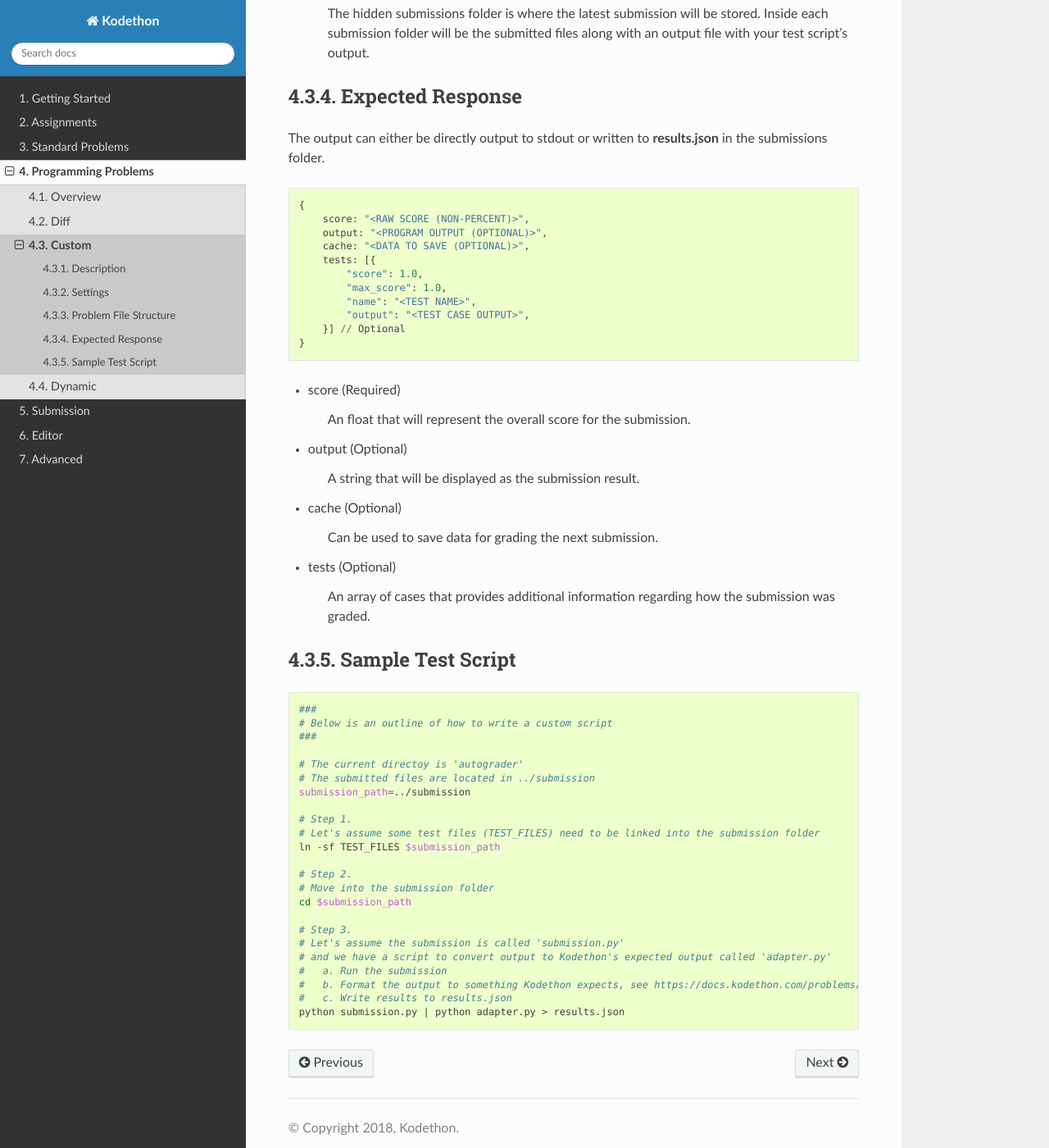
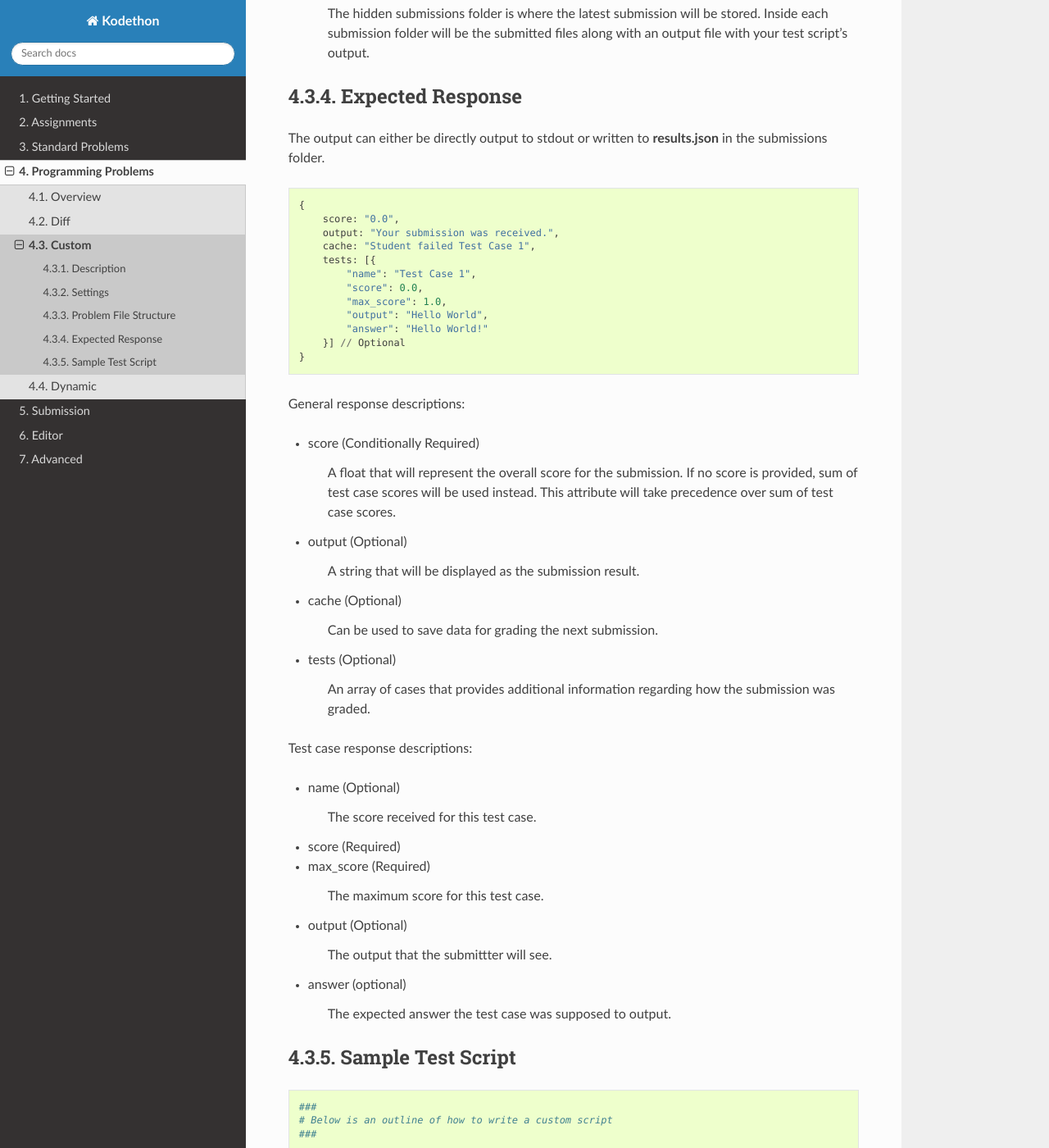
Before and after one commit to kodethon/Docs, a Sphinx documentation site: the page built from source/programming-problems/custom.rst, in a window 1280 px wide and 1400 px high, scrolled down 1663 px. Shown: the whole window at 82% size. Built offline with Sphinx 7.4.7 and the Read the Docs theme 2.0.0, drawn with Linux system fonts in a browser that asks for light colours; pages that are not in the unit, such as notebooks, are missing from menus.

Commit message:
Update custom problem

```diff
--- a/source/programming-problems/custom.rst
+++ b/source/programming-problems/custom.rst
@@ -70,20 +70,24 @@
 ::
 
     {
-        score: "<RAW SCORE (NON-PERCENT)>",
-        output: "<PROGRAM OUTPUT (OPTIONAL)>",
-        cache: "<DATA TO SAVE (OPTIONAL)>",
+        score: "0.0",
+        output: "Your submission was received.",
+        cache: "Student failed Test Case 1",
         tests: [{
-            "score": 1.0,
+            "name": "Test Case 1",
+            "score": 0.0,
             "max_score": 1.0,
-            "name": "<TEST NAME>",
-            "output": "<TEST CASE OUTPUT>",
+            "output": "Hello World",
+            "answer": "Hello World!"
         }] // Optional
     }
 
-- score (Required)
+General response descriptions:
 
-    An float that will represent the overall score for the submission.
+- score (Conditionally Required)
+
+    A float that will represent the overall score for the submission. If no score is provided, sum of test case scores will be used instead.
+    This attribute will take precedence over sum of test case scores.
 
 - output (Optional)
 
@@ -96,6 +100,26 @@
 - tests (Optional)
 
     An array of cases that provides additional information regarding how the submission was graded.
+
+Test case response descriptions:
+
+- name (Optional)
+
+    The score received for this test case.
+
+- score (Required)
+
+- max_score (Required)
+
+    The maximum score for this test case.
+
+- output (Optional)
+
+    The output that the submittter will see.
+
+- answer (optional)
+
+    The expected answer the test case was supposed to output.
 
 Sample Test Script
 ==================
```
Also changed, not shown: 1 other file.
